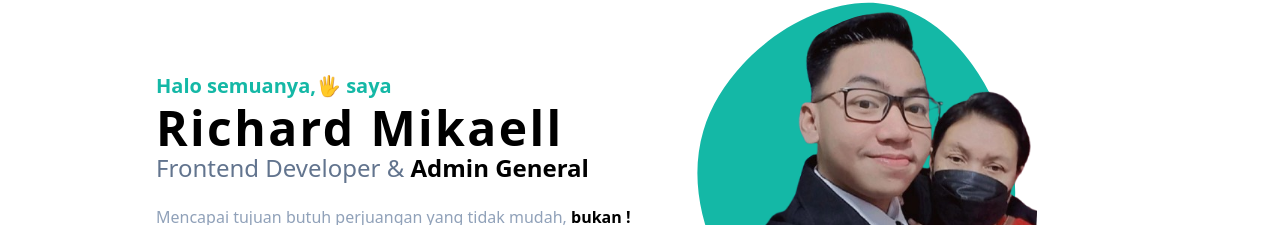
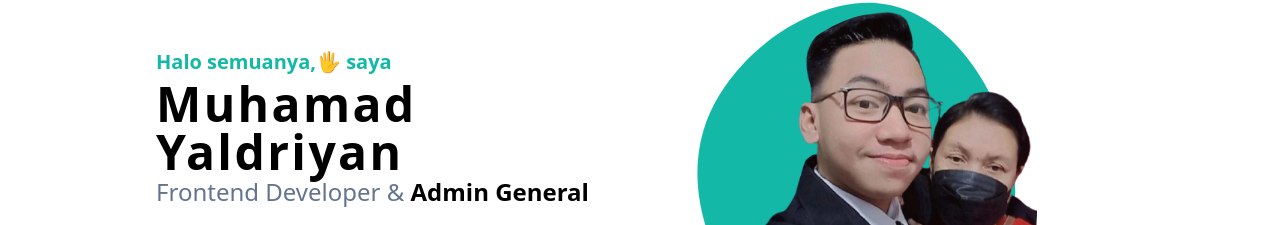
Before and after one commit to Richard792005/portfolio-tailwind-css, a website: page index.html in a window 1280 px wide. Shown: the part 190-415 px from the top of the page. Drawn offline with Linux system fonts and the light colour scheme; files whose address does not match are found by name; a web font is replaced by a local one.

Commit message:
fix nama session about

```diff
--- a/index.html
+++ b/index.html
@@ -4,7 +4,7 @@
 <head>
   <meta charset="UTF-8">
   <meta name="viewport" content="width=device-width, initial-scale=1.0">
-  <title>Document</title>
+  <title>Portfolio</title>
   <link rel="stylesheet" href="./dist/output.css">
 
   <link rel="preconnect" href="https://fonts.gstatic.com" crossorigin>
@@ -99,7 +99,7 @@
   <section id="Home" class="md:px-20 lg:px-32 md:flex flex-wrap items-center pt-36 relative">
     <div class="w-full lg:w-[50%] pl-7 ">
       <h1 class="font-semibold text-base text-primary md:text-xl">Halo semuanya,🖐 saya <span
-          class="block font-bold text-black tracking-wider text-4xl lg:text-5xl mt-1">Richard Mikaell</span></h1>
+          class="block font-bold text-black tracking-wider text-4xl lg:text-5xl mt-1">Muhamad Yaldriyan</span></h1>
       <h2 class="font-medium text-slate-500 text-lg lg:text-2xl mb-5">Frontend Developer & <span
           class="font-semibold text-black">Admin General</span></h2>
       <p class="font font-medium text-slate-400 leading-relaxed mb-9">Mencapai tujuan butuh perjuangan yang tidak mudah,
```
